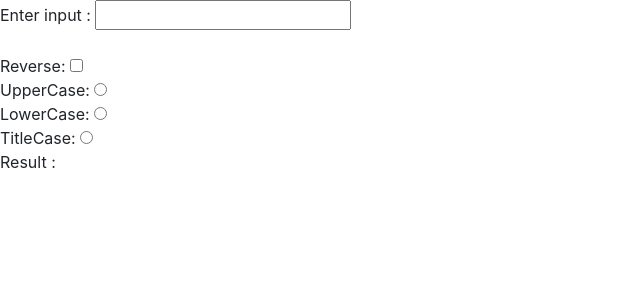
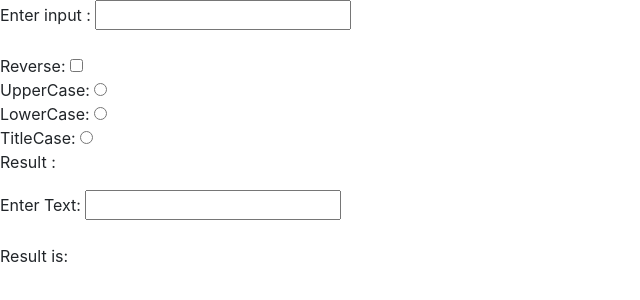
Before and after one commit to RishhHere/WPT, a React (Create React App) app in the folder React/simplyreact/: page / in a window 1280 px wide. Shown: the top 300 px of the page, without its empty margins (0-640 px from the left). Built offline with nearby package versions, Linux system fonts and the light colour scheme.

Commit message:
Half String

```diff
--- a/React/simplyreact/src/String/App1.js
+++ b/React/simplyreact/src/String/App1.js
@@ -1,9 +1,11 @@
+import HalfString from "./HalfString";
 import StringFormat from "./StringFormat";
 
 export default function App1(){
     return(
         <>
         <StringFormat></StringFormat>
+        <HalfString></HalfString>
         </>
     )
 }
--- /dev/null
+++ b/React/simplyreact/src/String/HalfString.js
@@ -0,0 +1,22 @@
+import React from "react";
+export default class HalfString extends React.Component{
+    constructor(){
+        super();
+        this.state={halfstr:""};
+    }
+    handler=(e)=>{
+        let str = e.target.value;
+        this.setState({halfstr:str.substring(0,str.length/2)});
+    }
+    render(){
+        return(
+            <>
+            <div>
+                Enter Text: <input type="text" id="val" onBlur={this.handler}></input>
+            </div>
+            <br></br>
+            <p>Result is: {this.state.halfstr}</p>
+            </>
+        )
+    }
+}
```
